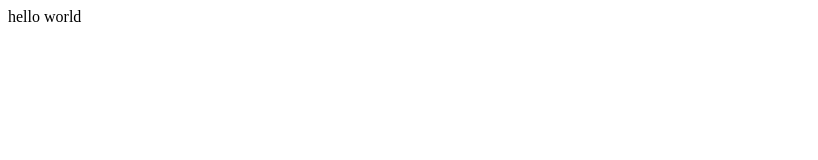
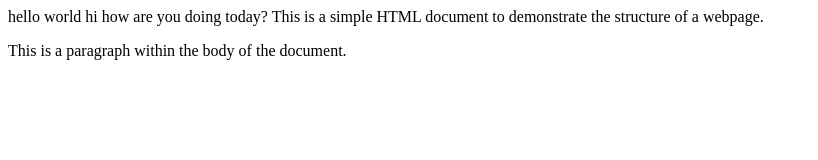
Before and after one commit to hamzach9410/Git-Practice, a plain HTML site: page monument.html in a window 1280 px wide. Shown: the whole page, without its empty margins (0-818 px from the left). Drawn offline with Linux system fonts and the light colour scheme.

Commit message:
add a p tag inside

```diff
--- a/monument.html
+++ b/monument.html
@@ -6,6 +6,8 @@
     <title>Document</title>
   </head>
   <body>
-    hello world
+    hello world hi how are you doing today? This is a simple HTML document to
+    demonstrate the structure of a webpage.
+    <p>This is a paragraph within the body of the document.</p>
   </body>
 </html>
```
